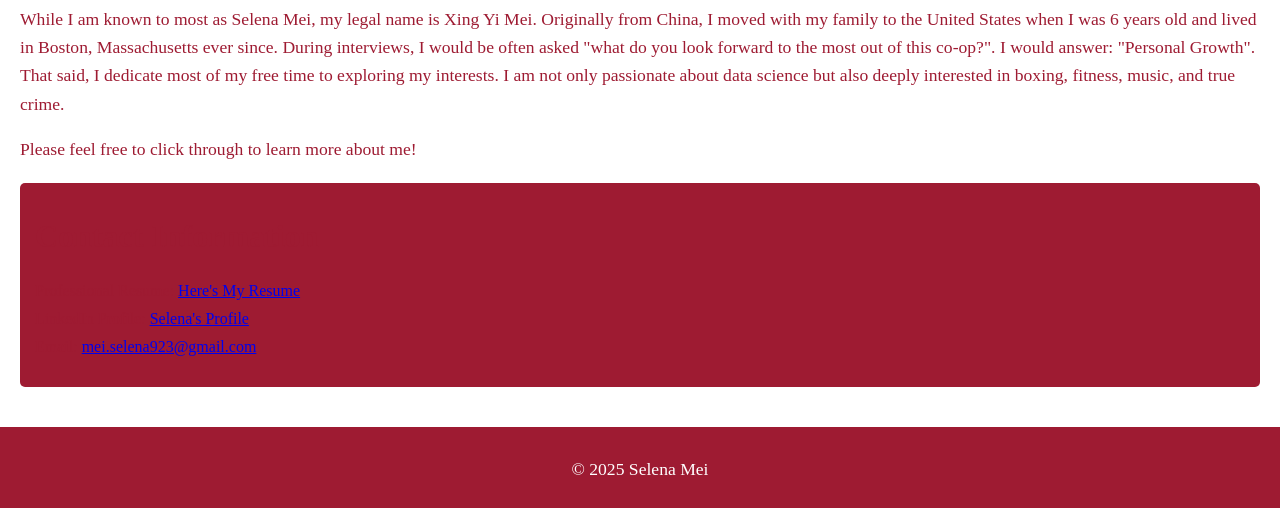
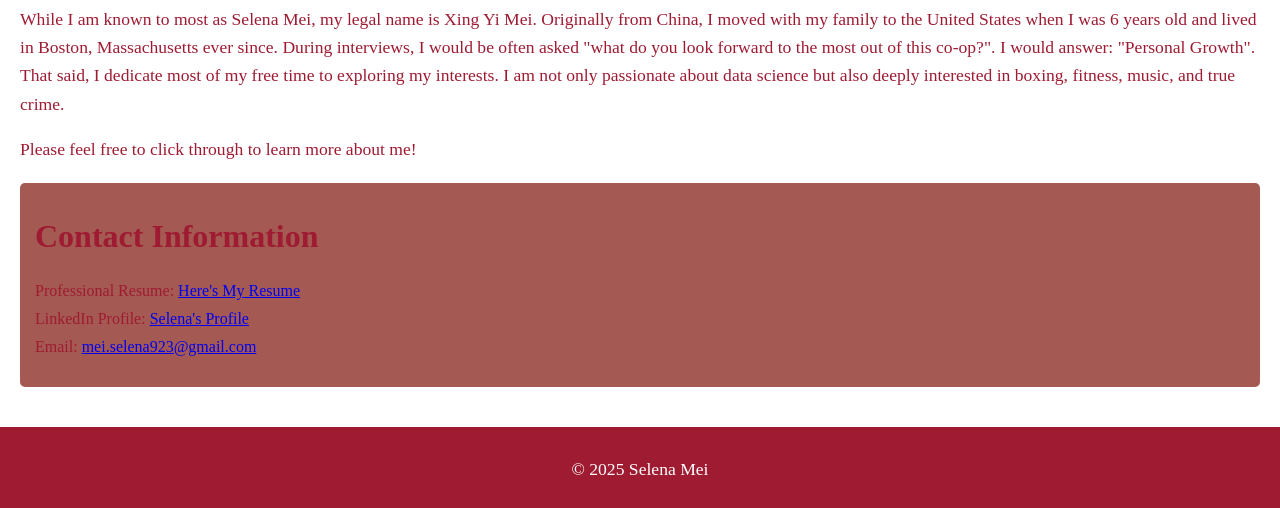
Before and after one commit to selena-mei/selena-mei.github.io, a plain HTML site: page index.html in a window 1280 px wide. Shown: the part 594-1102 px from the top of the page. Drawn offline with Linux system fonts and the light colour scheme.

Commit message:
Update style.css

```diff
--- a/style.css
+++ b/style.css
@@ -66,7 +66,7 @@ img {
 }
 
 #contact {
-    background-color: #9e1b32;
+    background-color: #A45A52;
     padding: 15px;
     border-radius: 5px;
     margin-top: 20px;
```
